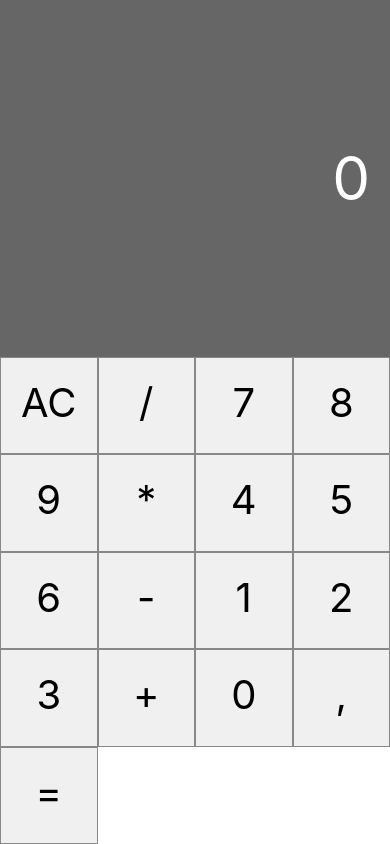
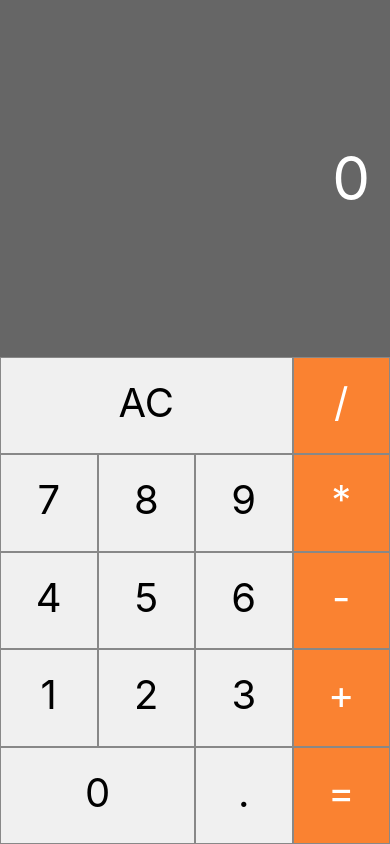
Before and after one commit to juliocezar96/Calculadora-React-Native, a React Native app: screen / in a window 390 px wide. Built offline with nearby package versions, Linux system fonts and the light colour scheme.

Commit message:
adjust the buttons
adjust the buttons, inserting colors and sizes with validations

```diff
--- a/App.js
+++ b/App.js
@@ -10,28 +10,41 @@
     displayValue: '0'
   }
 
+  //evento quando apertar nos numberos
+  addDigit = n => {
+    this.setState ({ displayValue : n})
+  }
+  //limpar memoria
+  cleaMemory = () => {
+    this.setState ({ displayValue : '0'})
+  }
+  //evento quando apertar nos operadores
+  setOperation = operation => {
+
+  }
+
   render(){
     return (
       <View style={styles.container}>
         <Display value={this.state.displayValue} />
         <View style={styles.buttons}>
-          <Button label='AC' />
-          <Button label='/' />
-          <Button label='7' />
-          <Button label='8' />
-          <Button label='9' />
-          <Button label='*' />
-          <Button label='4' />
-          <Button label='5' />
-          <Button label='6' />
-          <Button label='-' />
-          <Button label='1' />
-          <Button label='2' />
-          <Button label='3' />
-          <Button label='+' />
-          <Button label='0' />
-          <Button label=',' />
-          <Button label='=' />
+          <Button label='AC' triple onClick = {this.cleaMemory} />
+          <Button label='/' operation onClick= {() => this.setOperation('/')} />
+          <Button label='7' onClick= { this.addDigit} />
+          <Button label='8' onClick= { this.addDigit}/>
+          <Button label='9' onClick= { this.addDigit}/>
+          <Button label='*' operation onClick= {() => this.setOperation('*')}/>
+          <Button label='4' onClick= { this.addDigit} />
+          <Button label='5' onClick= {this.addDigit} />
+          <Button label='6' onClick= { this.addDigit} />
+          <Button label='-' operation onClick= {() => this.setOperation('-')} />
+          <Button label='1' onClick= { this.addDigit}/>
+          <Button label='2' onClick= { this.addDigit}/>
+          <Button label='3' onClick= {this.addDigit}/>
+          <Button label='+' operation onClick= {() => this.setOperation('+')}/>
+          <Button label='0' double onClick= { this.addDigit}/>
+          <Button label='.' onClick= {this.addDigit} />
+          <Button label='=' operation onClick= {() => this.setOperation('=')}/>
         </View>
       </View>
     )
--- a/src/components/Button.js
+++ b/src/components/Button.js
@@ -16,14 +16,31 @@
         textAlign: 'center',
         borderWidth: 1,
         borderColor: '#888'
+    },
+    operationButton: {
+        color: '#fff',
+        backgroundColor: '#fa8231'
+    },
+    buttonDouble: {
+        width: (Dimensions.get('window').width / 4) * 2,
+    },
+    buttonTriple : {
+        width: (Dimensions.get('window').width / 4) * 3,
     }
 
 })
 
 export default props => {
+
+    const styleButton = [styles.button];
+
+    if(props.double) styleButton.push(styles.buttonDouble)
+    if(props.triple) styleButton.push(styles.buttonTriple)
+    if(props.operation) styleButton.push(styles.operationButton)
+
     return (
-        <TouchableHighlight onPress={props.onClick}>
-            <Text style={styles.button}>{props.label}</Text>
+        <TouchableHighlight onPress={() => props.onClick(props.label)}>
+            <Text style={styleButton}>{props.label}</Text>
         </TouchableHighlight>
     )
 }
```
